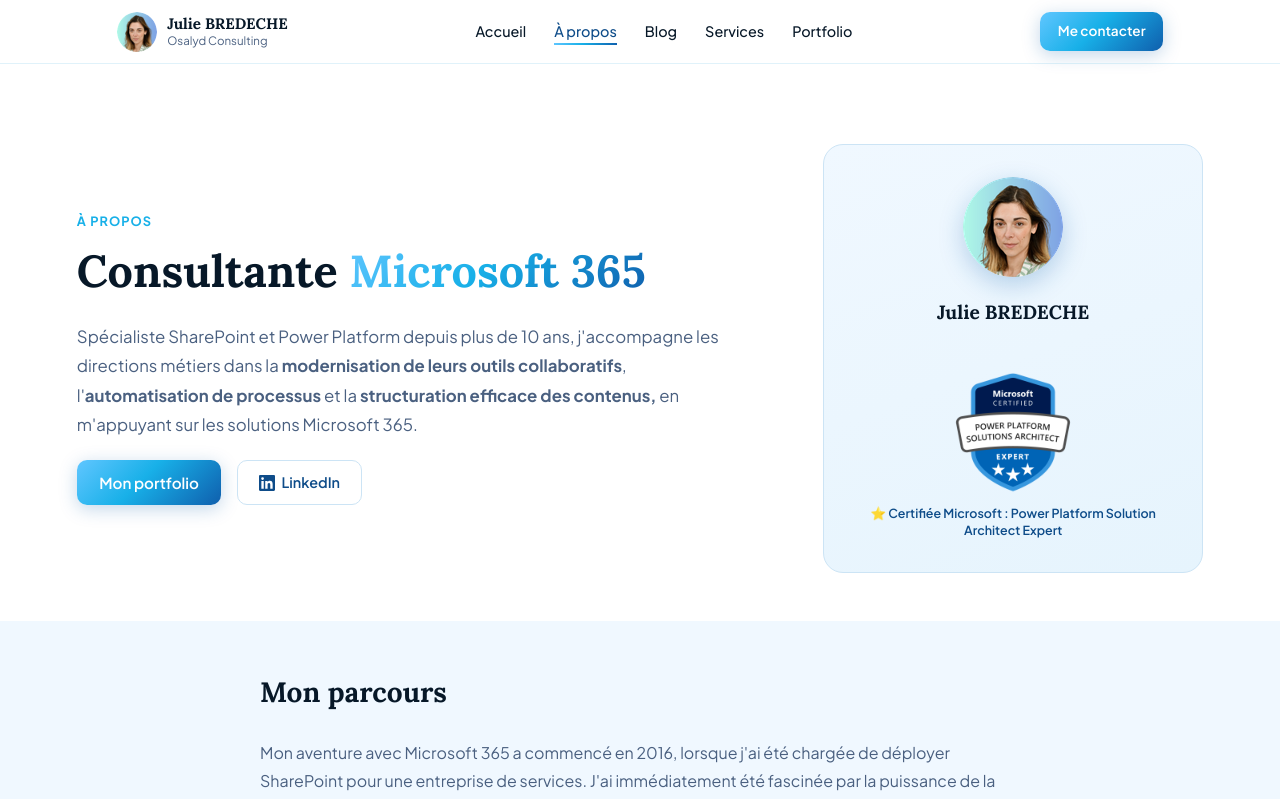
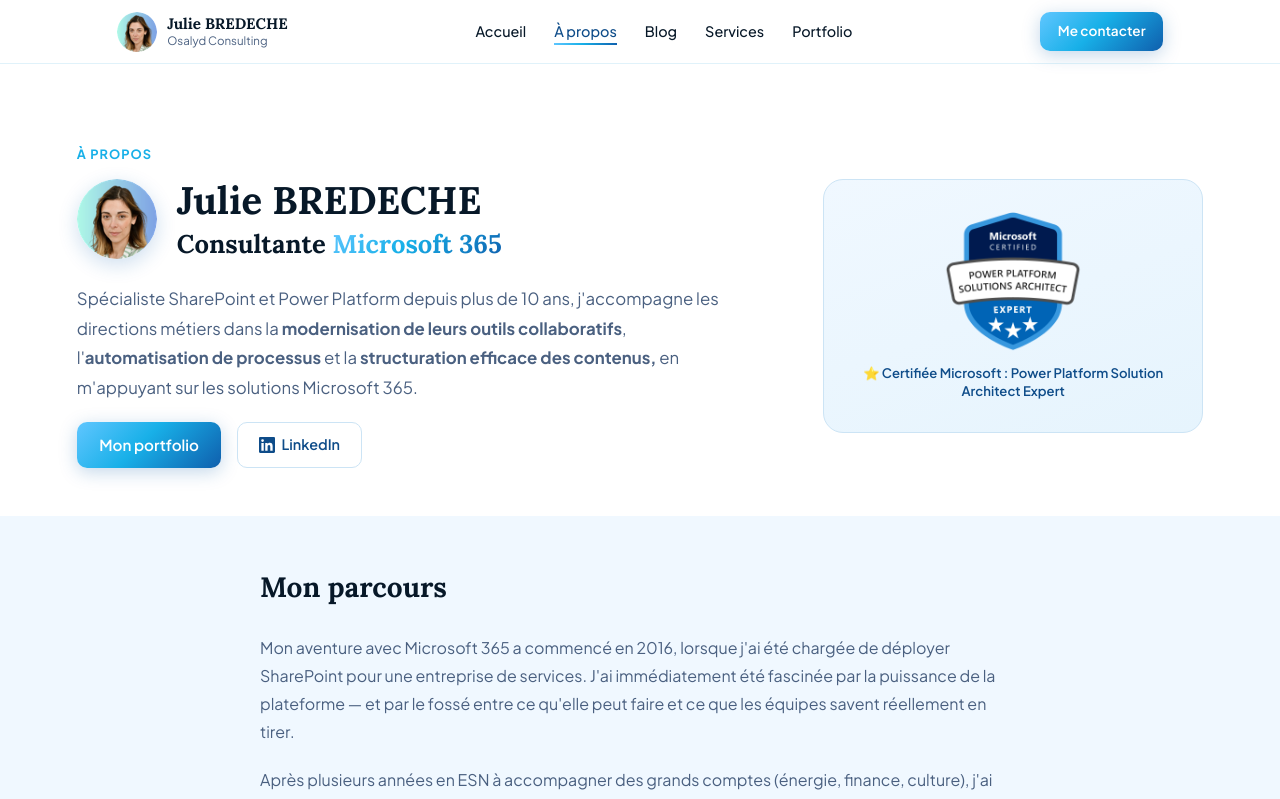
Before and after one commit to JulmandineOsalyd/JulieBREDECHE, a Next.js app: page /a-propos in a window 1280 px wide. Shown: the top 799 px of the page. Built offline with nearby package versions, Linux system fonts and the light colour scheme.

Commit message:
« OK »

```diff
--- a/app/a-propos/page.tsx
+++ b/app/a-propos/page.tsx
@@ -60,12 +60,30 @@
             <p style={{ fontSize: '0.8rem', fontWeight: 700, textTransform: 'uppercase', letterSpacing: '0.08em', color: 'var(--c2)', marginBottom: '0.75rem' }}>
               À propos
             </p>
-            <h1 style={{ fontFamily: 'var(--font-lora), Georgia, serif', fontWeight: 700, fontSize: 'clamp(2rem, 4vw, 2.8rem)', color: 'var(--ink)', lineHeight: 1.2, marginBottom: '1.5rem' }}>
-              Consultante {' '}
+
+            {/* Avatar + Titres */}
+            <div style={{ display: 'flex', alignItems: 'center', gap: '1.25rem', marginBottom: '1.5rem' }}>
+              <div style={{ width: 80, height: 80, borderRadius: '50%', overflow: 'hidden', flexShrink: 0, boxShadow: '0 6px 20px rgba(15,95,173,0.2)' }}>
+                <Image
+                  src="/images/JBR.png"
+                  alt="Julie BREDECHE"
+                  width={80}
+                  height={80}
+                  style={{ objectFit: 'cover', width: '100%', height: '100%' }}
+                />
+              </div>
+              <div>
+                <h1 style={{ fontFamily: 'var(--font-lora), Georgia, serif', fontWeight: 700, fontSize: 'clamp(1.6rem, 3.5vw, 2.4rem)', color: 'var(--ink)', lineHeight: 1.2, margin: 0 }}>
+                  Julie BREDECHE
+                </h1>
+                <h2 style={{ fontFamily: 'var(--font-lora), Georgia, serif', fontWeight: 700, fontSize: 'clamp(1.2rem, 2.5vw, 1.6rem)', color: 'var(--ink)', lineHeight: 1.3, margin: '0.25rem 0 0' }}>
+                  Consultante{' '}
                   <span style={{ background: 'var(--grad)', WebkitBackgroundClip: 'text', WebkitTextFillColor: 'transparent', backgroundClip: 'text' }}>
                     Microsoft 365
-              </span  >
-            </h1>
+                  </span>
+                </h2>
+              </div>
+            </div>
             <p style={{ fontSize: '1.05rem', color: 'var(--muted)', lineHeight: 1.75, marginBottom: '1.25rem' }}>
               Spécialiste SharePoint et Power Platform depuis plus de 10 ans, j&apos;accompagne les directions métiers dans la <b>modernisation de leurs outils collaboratifs</b>, l&apos;<b>automatisation de processus</b> et la <b>structuration efficace des contenus,</b> en m&apos;appuyant sur les solutions Microsoft 365.
             </p>
@@ -78,40 +96,24 @@
             </div>
           </div>
 
-          {/* Avatar card */}
-          <div style={{ background: 'linear-gradient(160deg, #f0f8ff 0%, #e6f4fd 100%)', borderRadius: '20px', border: '1px solid var(--border)', padding: '2rem', textAlign: 'center' }}>
-            <div style={{ width: 100, height: 100, borderRadius: '50%', overflow: 'hidden', margin: '0 auto 1.25rem', boxShadow: '0 8px 24px rgba(15,95,173,0.25)' }}>
-              <Image
-                src="/images/JBR.png"
-                alt="Julie BREDECHE"
-                width={100}
-                height={100}
-                style={{ objectFit: 'cover', width: '100%', height: '100%' }}
-              />
-            </div>
-            <div style={{ fontFamily: 'var(--font-lora), Georgia, serif', fontWeight: 700, fontSize: '1.2rem', color: 'var(--ink)', marginBottom: '1.5rem' }}>
-              Julie BREDECHE
-            </div>
-
-            {/* Certification */}
+          {/* Certification card */}
+          <div style={{ background: 'linear-gradient(160deg, #f0f8ff 0%, #e6f4fd 100%)', borderRadius: '20px', border: '1px solid var(--border)', padding: '2rem', textAlign: 'center', display: 'flex', flexDirection: 'column', alignItems: 'center', justifyContent: 'center' }}>
             <a
               href="https://learn.microsoft.com/en-us/users/juliebredeche-7611/credentials/c3637ace7f120052"
               target="_blank"
               rel="noopener noreferrer"
-              style={{ display: 'block', textDecoration: 'none' }}
+              style={{ display: 'flex', flexDirection: 'column', alignItems: 'center', gap: '0.75rem', textDecoration: 'none' }}
             >
-              <div style={{ paddingTop: '1.25rem', display: 'flex', flexDirection: 'column', alignItems: 'center', gap: '0.75rem' }}>
               <Image
                 src="/images/MSCertif.png"
                 alt="Microsoft Certified: Power Platform Solution Architect Expert"
-                  width={120}
-                  height={120}
+                width={140}
+                height={140}
                 style={{ objectFit: 'contain' }}
               />
-                <span style={{ fontSize: '0.78rem', color: 'var(--c3)', fontWeight: 600, lineHeight: 1.4, textAlign: 'center' }}>
-                   ⭐️   Certifiée Microsoft : Power Platform Solution Architect Expert
+              <span style={{ fontSize: '0.82rem', color: 'var(--c3)', fontWeight: 600, lineHeight: 1.4, textAlign: 'center' }}>
+                ⭐️ Certifiée Microsoft : Power Platform Solution Architect Expert
               </span>
-              </div>
             </a>
           </div>
         </div>
```
Lines whose indentation alone changed are shown as unchanged.
